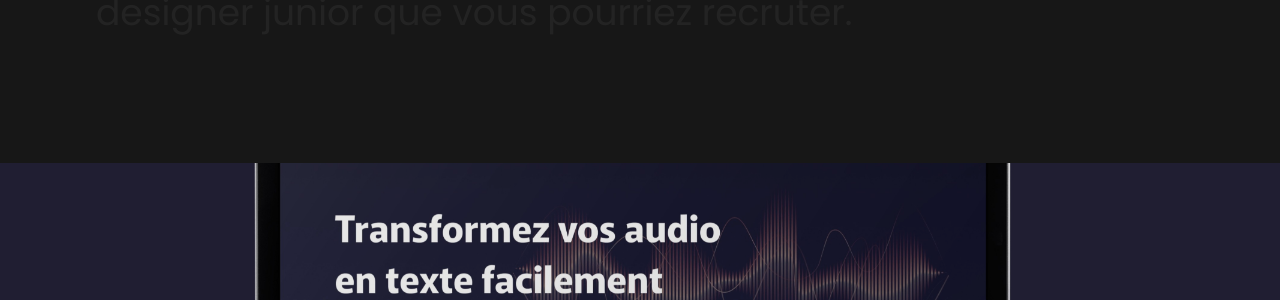
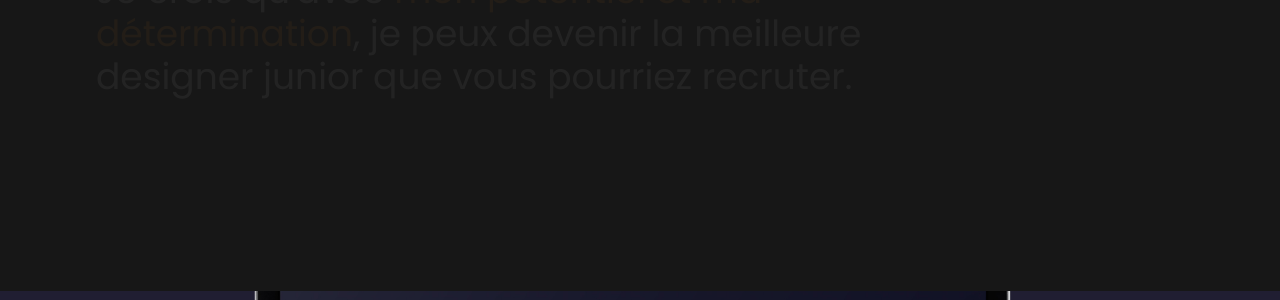
Before and after one commit to antoinefavereau/lochus-cecile, a Next.js app in the folder frontend/: page / in a window 1280 px wide. Shown: the part 3480-3780 px from the top of the page. Built offline with nearby package versions, Linux system fonts and the light colour scheme; a web font is replaced by a local one.

Commit message:
fix: adjust padding in BigText component for improved layout

```diff
--- a/frontend/components/layout/home/bigText.tsx
+++ b/frontend/components/layout/home/bigText.tsx
@@ -46,7 +46,7 @@ export default function BigText() {
   };
 
   return (
-    <section className="relative flex py-16 pb-32 px-8 md:px-16 lg:px-24 z-10 bg-background">
+    <section className="relative flex py-32 pb-48 px-8 md:px-16 lg:px-24 z-10 bg-background">
       <p
         className="text-2xl xs:text-3xl md:text-4xl max-w-lg xs:max-w-xl md:max-w-2xl lg:max-w-4xl !leading-[1.2em]"
         ref={container}
```
